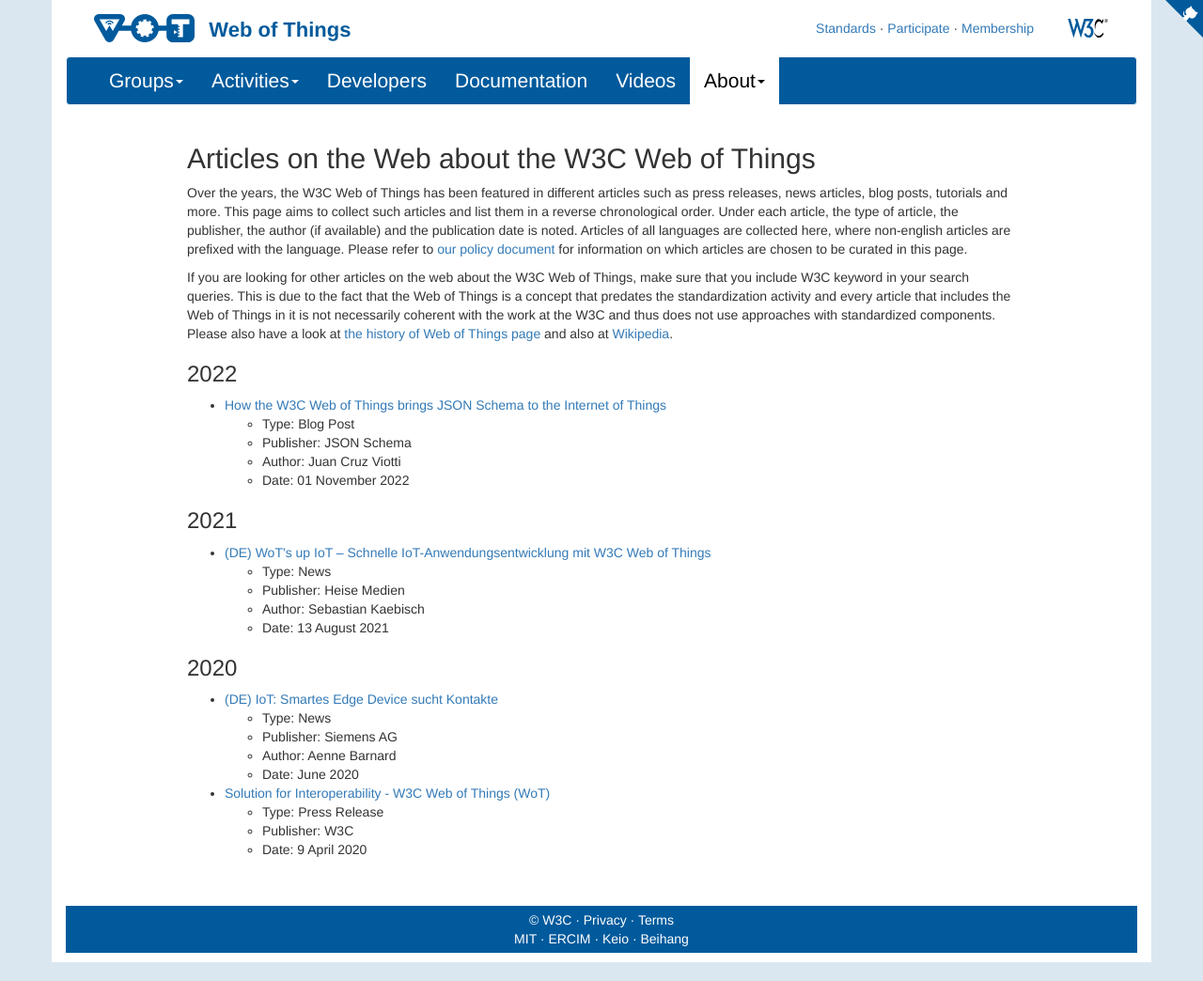
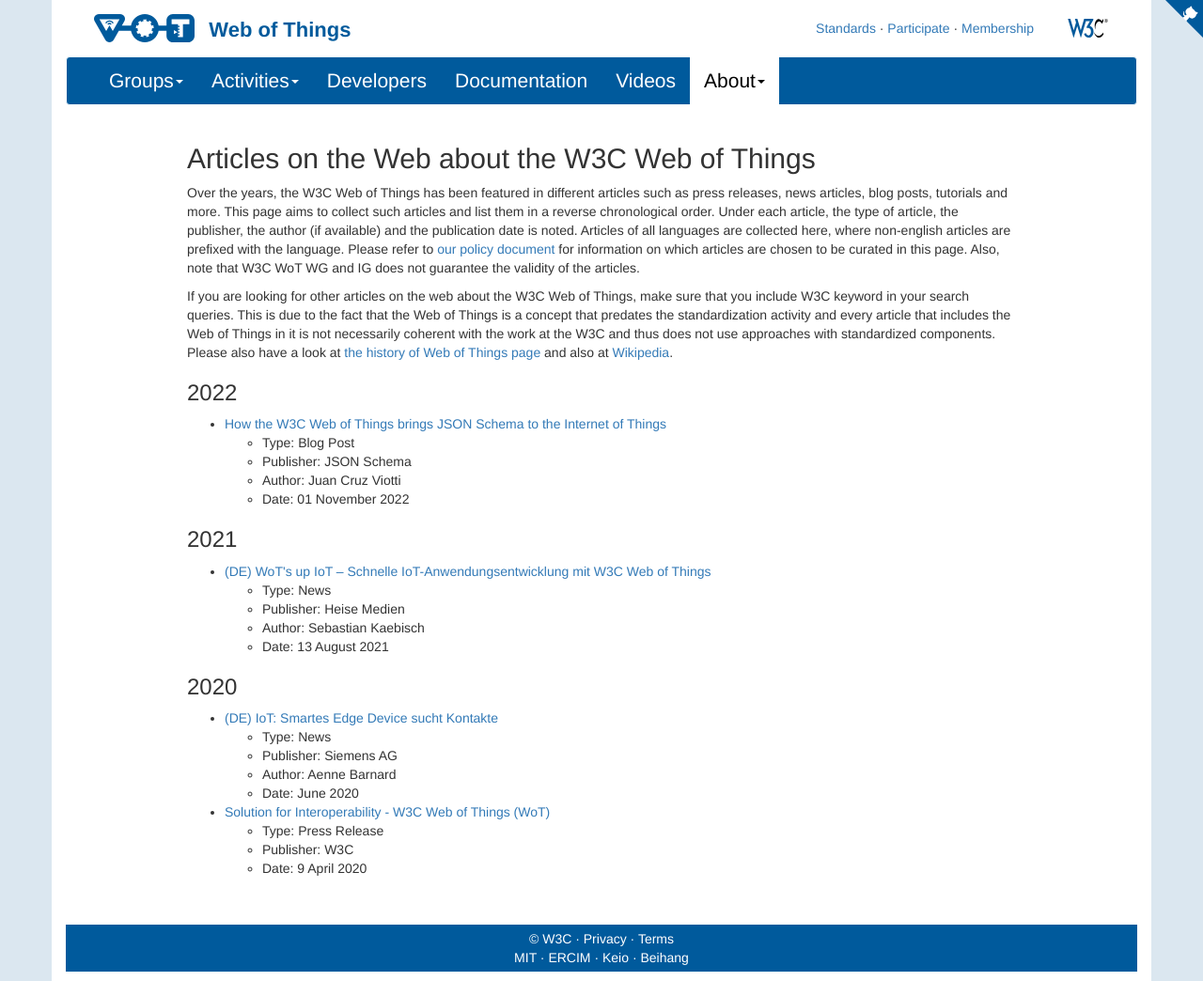
Before and after one commit to w3c/wot-marketing, a Jekyll site: the page built from docs/about/articles/index.html, in a window 1280 px wide. Shown: the whole page at 94% size. Built offline with Jekyll 4.4.1, drawn with Linux system fonts in a browser that asks for light colours; nearby versions of some CDN libraries; comment, search, counter and statistics services are not loaded.

Commit message:
Update index.html

```diff
--- a/docs/about/articles/index.html
+++ b/docs/about/articles/index.html
@@ -21,6 +21,7 @@
 		Articles of all languages are collected here, where non-english articles are prefixed with the language.
 		Please refer to <a href="https://github.com/w3c/wot-marketing/blob/main/Article_Policy.md" target="_blank">
 		our policy document</a>  for information on which articles are chosen to be curated in this page.
+		Also, note that W3C WoT WG and IG does not guarantee the validity of the articles.
 	</p>
 
 	<p>
```
